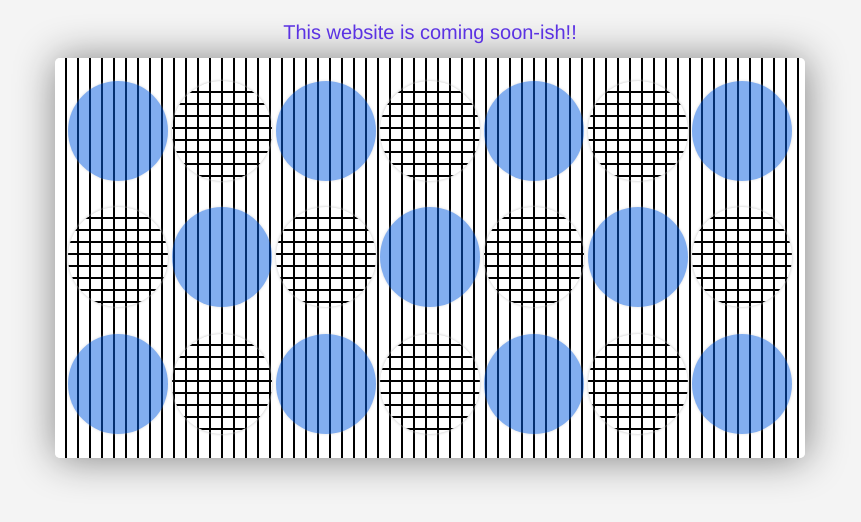
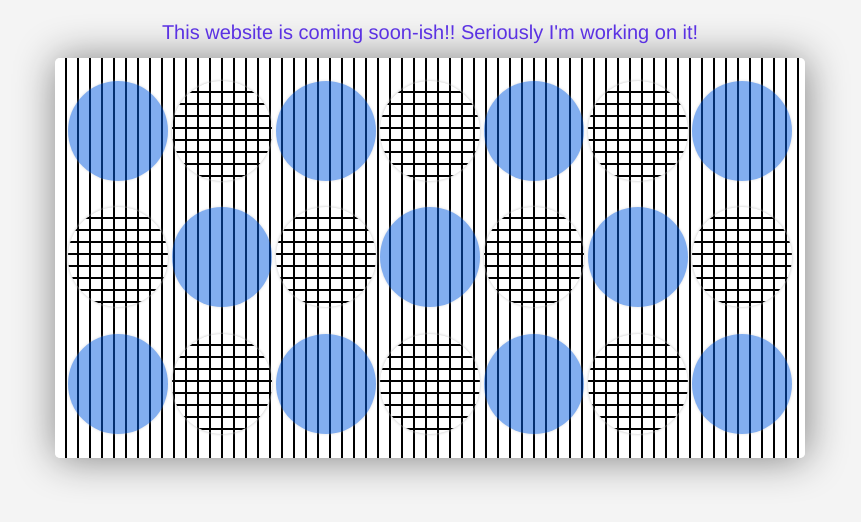
Before and after one commit to pxlwtch/latechnomoda, a plain HTML site: page index.html in a window 1280 px wide. Shown: the whole page, without its empty margins (210-1071 px from the left). Drawn offline with Linux system fonts and the light colour scheme.

Commit message:
much fix

```diff
--- a/index.html
+++ b/index.html
@@ -139,7 +139,7 @@ h1{
   <div class="circle y"></div>
 </div>
 <div class="text-bottom">
-  <h1>This website is coming soon-ish!!</h1>
+  <h1>This website is coming soon-ish!! Seriously I'm working on it!</h1>
 </div>
 
   </body>
```
